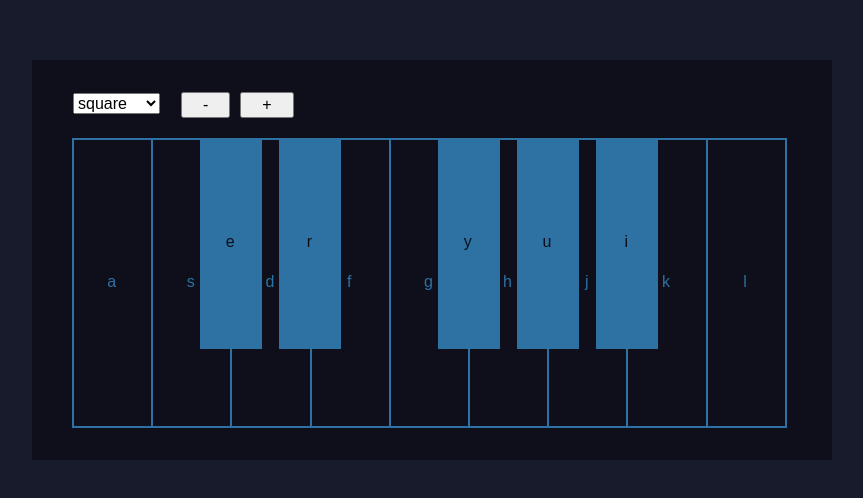
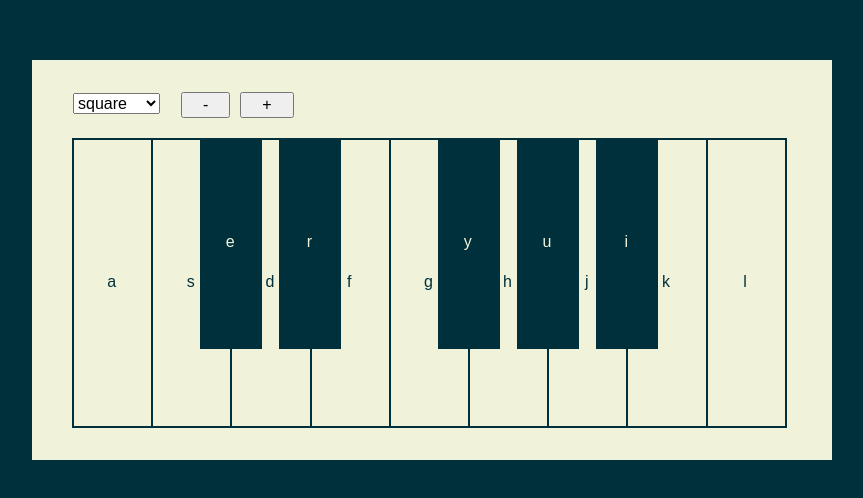
Before and after one commit to yennlou/chip-cake, a Preact app: page / in a window 1280 px wide. Shown: the part 140-638 px from the top of the page, without its empty margins (208-1071 px from the left). Built offline with nearby package versions, Linux system fonts and the light colour scheme.

Commit message:
update color scheme

```diff
--- a/src/styles/global.scss
+++ b/src/styles/global.scss
@@ -38,13 +38,17 @@ img {
   width: 100vw;
   align-items: center;
   justify-content: center;
-  background: #181b2c;
+  --ayy4-1: #00303b;
+  --ayy4-2: #ff7777;
+  --ayy4-3: #ffce96;
+  --ayy4-4: #f1f2da;
+  background: var(--ayy4-1);
 }
 
 #app {
   width: 800px;
   height: 400px;
-  background: #0e0f1a;
+  background: var(--ayy4-4);
   padding: 32px 40px 20px;
-  color: #2d72a3;
+  color: var(--ayy4-1);
 }
--- a/src/styles/piano.scss
+++ b/src/styles/piano.scss
@@ -1,3 +1,8 @@
+@mixin collapsed-border($color) {
+  box-shadow: 2px 0 0 0 $color, 0 2px 0 0 $color, 2px 2px 0 0 $color,
+    2px 0 0 0 $color inset, 0 2px 0 0 $color inset;
+}
+
 .piano {
   position: relative;
   height: 100%;
@@ -17,23 +22,21 @@
     height: 100%;
     width: 11%;
     color: inherit;
-    box-shadow: 2px 0 0 0 #2d72a3, 0 2px 0 0 #2d72a3, 2px 2px 0 0 #2d72a3,
-      2px 0 0 0 #2d72a3 inset, 0 2px 0 0 #2d72a3 inset;
+    @include collapsed-border(var(--ayy4-1));
     background: transparent;
     border: transparent;
 
     &.active {
-      background: #2d72a3;
+      background: var(--ayy4-1);
     }
   }
 
   &__minor-key {
     height: 60%;
     width: 60px;
-    color: #0e0f1a;
-    background: #2d72a3;
-    box-shadow: 2px 0 0 0 #2d72a3, 0 2px 0 0 #2d72a3, 2px 2px 0 0 #2d72a3,
-      2px 0 0 0 #2d72a3 inset, 0 2px 0 0 #2d72a3 inset;
+    color: var(--ayy4-4);
+    background: var(--ayy4-1);
+    @include collapsed-border(var(--ayy4-1));
     border: transparent;
     position: absolute;
 
```
